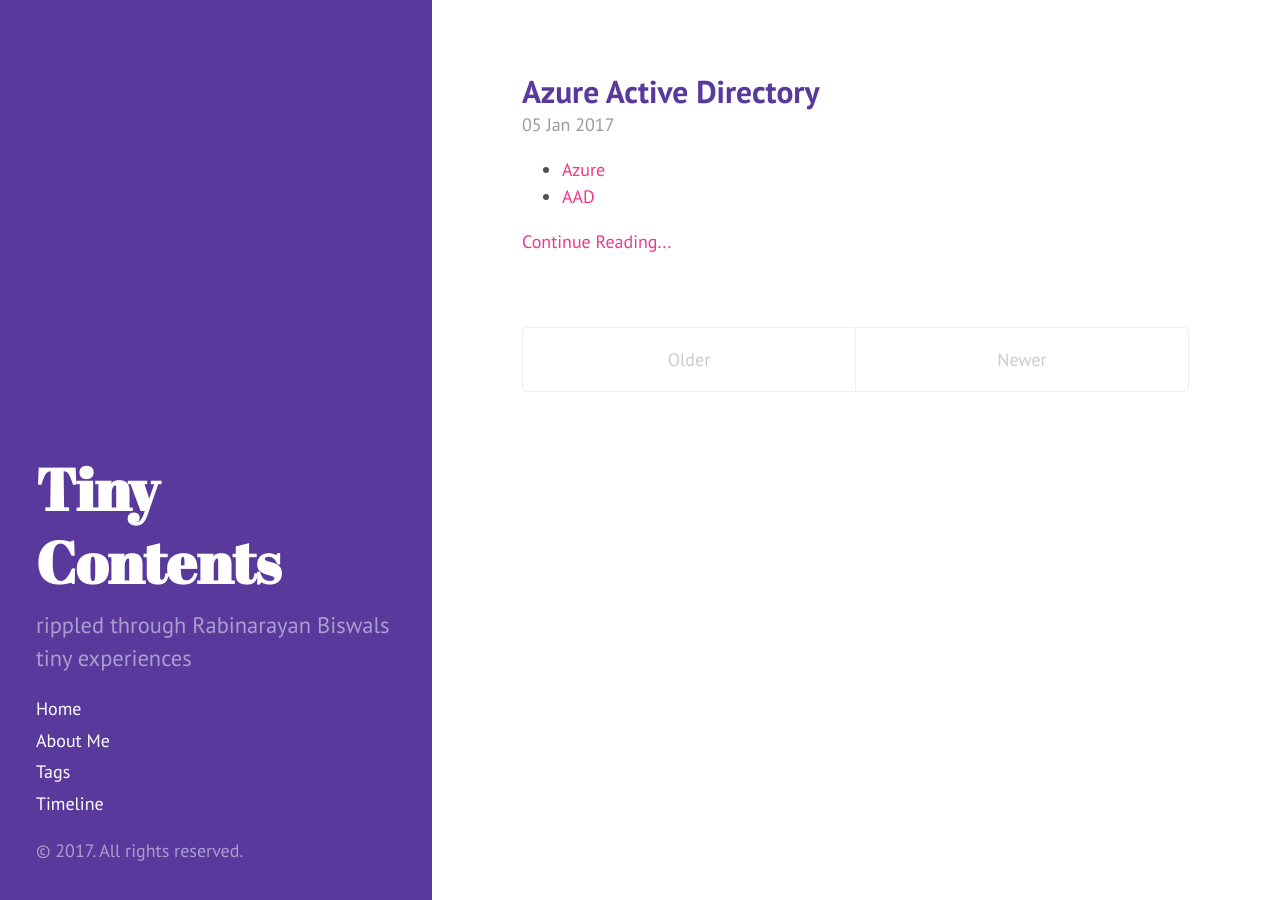
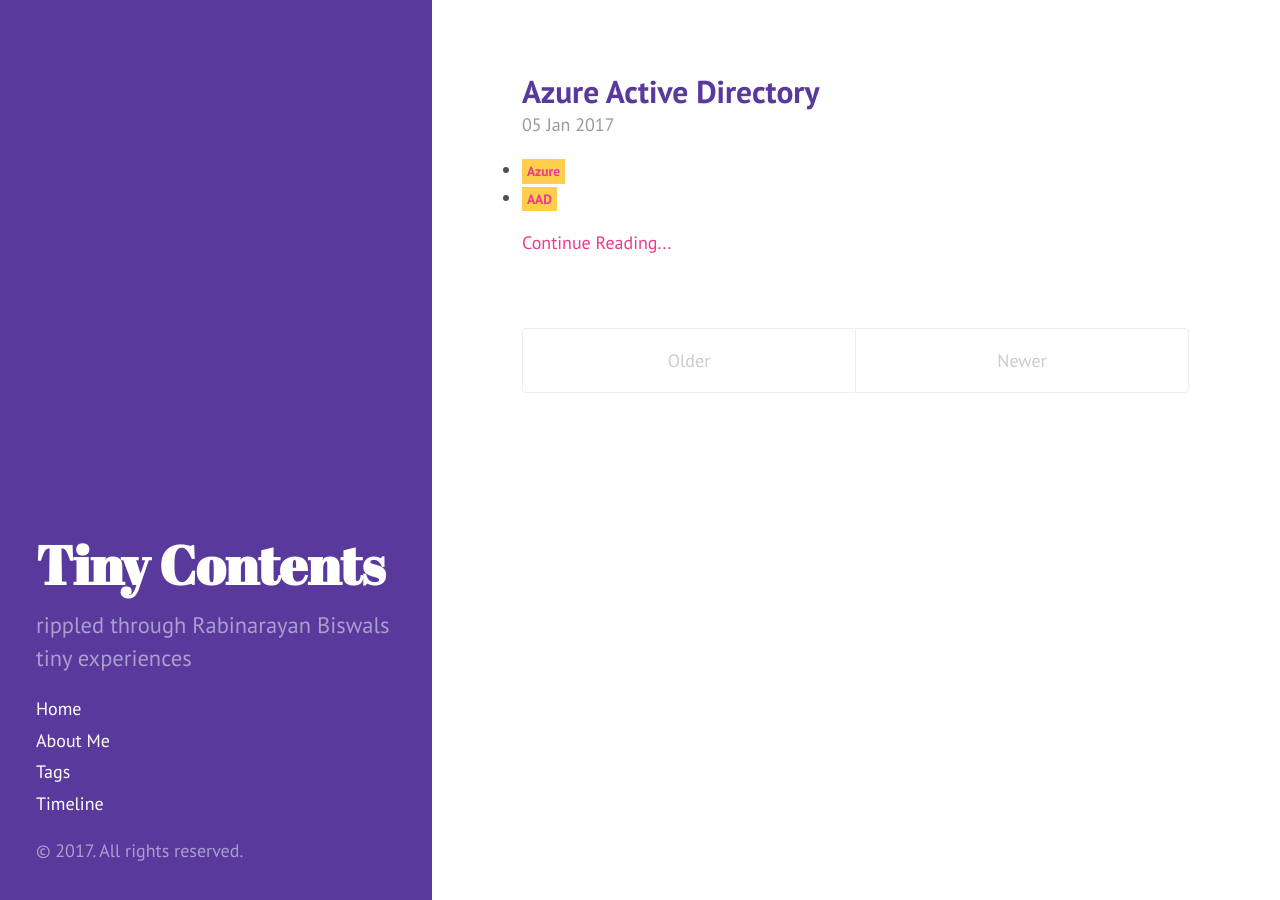
Before and after one commit to rabibiswal/rabibiswal.github.io, a Jekyll site: the page built from index.html, in a window 1280 px wide. Built offline with Jekyll 4.4.1, drawn with Linux system fonts in a browser that asks for light colours; Markdown is read by kramdown in place of the engine named in the settings; the list of posts is cut into pages by our own code.

Commit message:
tag styling, cosmetic change

```diff
--- a/public/css/hyde.css
+++ b/public/css/hyde.css
@@ -93,7 +93,7 @@
   color: #fff;
   margin-top: 0;
   font-family: "Abril Fatface", serif;
-  font-size: 3.25rem;
+  font-size: 3rem;
 }
 
 /* Sidebar nav */
--- a/public/css/site.css
+++ b/public/css/site.css
@@ -5,3 +5,18 @@
     display : inline-block;
     margin : 15px;
 }
+
+.tags
+{
+  padding: 0;
+}
+
+.tag
+{
+    list-style-type: none;
+    display: inline-block;
+    font-size: 0.75rem;
+    font-weight: bold;
+    background: #FFCE4C;
+    padding: 2px 5px 2px 5px;
+}
```
